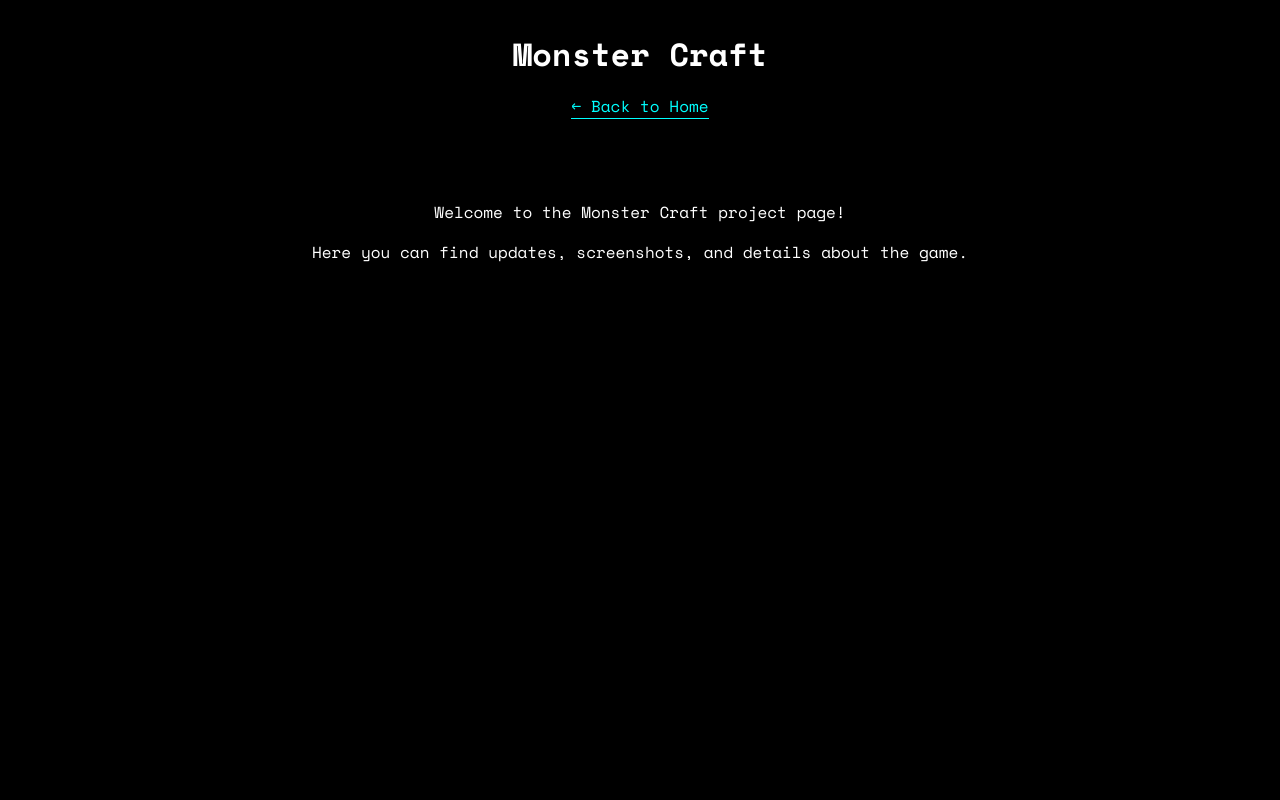
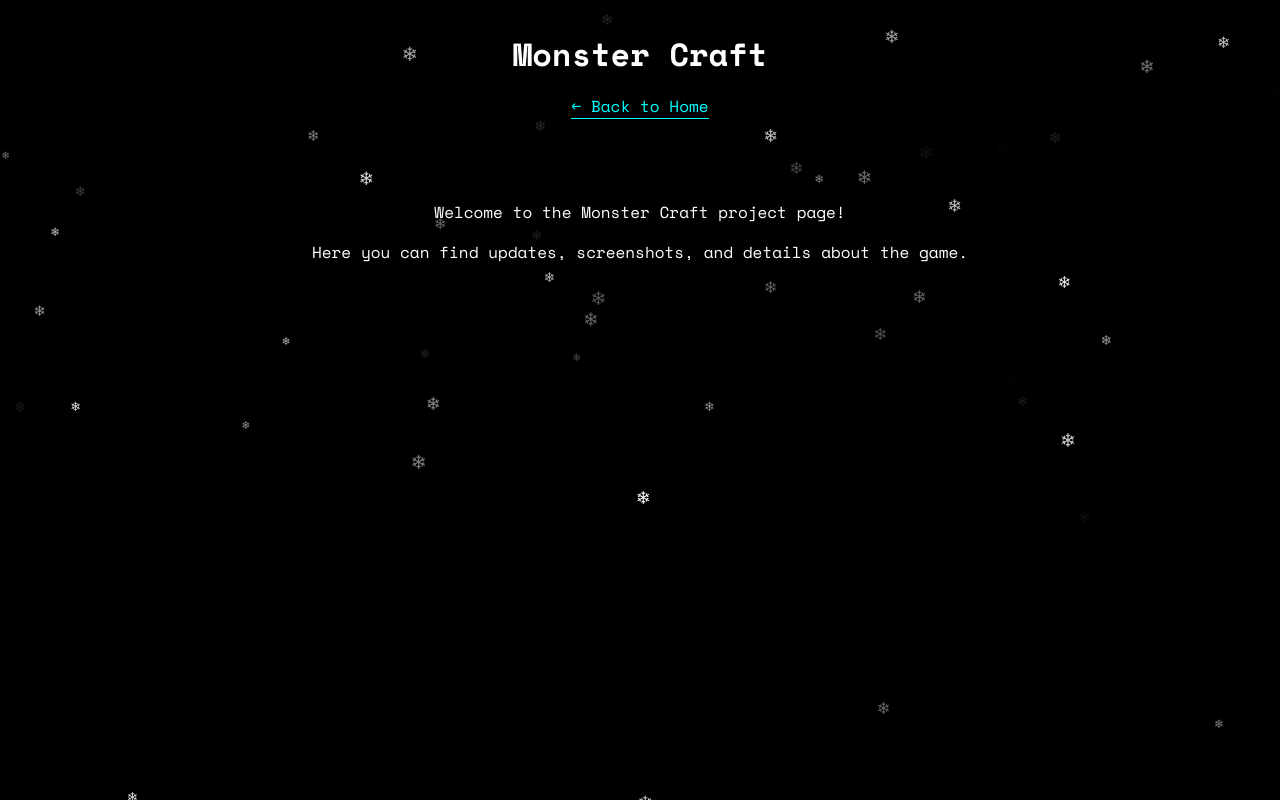
Before and after one commit to akw3s/akw3s.github.io, a plain HTML site: page monster_craft.html in a window 1280 px wide. Drawn offline with nearby package versions, Linux system fonts and the light colour scheme.

Commit message:
Enhance monster_craft.html with snowflake effect
Added snowflake animation and updated title.

```diff
--- a/monster_craft.html
+++ b/monster_craft.html
@@ -3,7 +3,7 @@
 <head>
 <meta charset="UTF-8">
 <meta name="viewport" content="width=device-width, initial-scale=1.0">
-<title>Akwes | Monster Craft</title>
+<title>Akwes | Monster Craft SEASON 3</title>
 <style>
 @import url('https://fonts.googleapis.com/css2?family=Space+Mono:wght@400;700&display=swap');
 
@@ -14,6 +14,9 @@ body {
   background: black;
   color: white;
   overflow-x: hidden;
+  height: 100vh;
+  position: relative;
+  overflow: hidden;
 }
 
 /* Header */
@@ -43,6 +46,23 @@ a:hover {
   color: #ff00ff;
   border-bottom-color: #ff00ff;
 }
+
+/* ❄️ Snowflake styles */
+.snowflake {
+  position: fixed;
+  top: 0;
+  color: white;
+  font-size: 1.2em;
+  user-select: none;
+  pointer-events: none;
+  animation: fall linear infinite;
+}
+
+@keyframes fall {
+  to {
+    transform: translateY(100vh);
+  }
+}
 </style>
 </head>
 <body>
@@ -55,5 +75,22 @@ a:hover {
     <p>Welcome to the Monster Craft project page!</p>
     <p>Here you can find updates, screenshots, and details about the game.</p>
   </main>
+
+  <!-- ❄️ Snowflake Script -->
+  <script>
+    const snowContainer = document.createElement('div');
+    document.body.appendChild(snowContainer);
+
+    for (let i = 0; i < 50; i++) {
+      const flake = document.createElement('div');
+      flake.classList.add('snowflake');
+      flake.textContent = '❄';
+      flake.style.left = Math.random() * 100 + 'vw';
+      flake.style.animationDuration = (Math.random() * 3 + 2) + 's';
+      flake.style.opacity = Math.random();
+      flake.style.fontSize = (Math.random() * 10 + 10) + 'px';
+      snowContainer.appendChild(flake);
+    }
+  </script>
 </body>
 </html>
```
